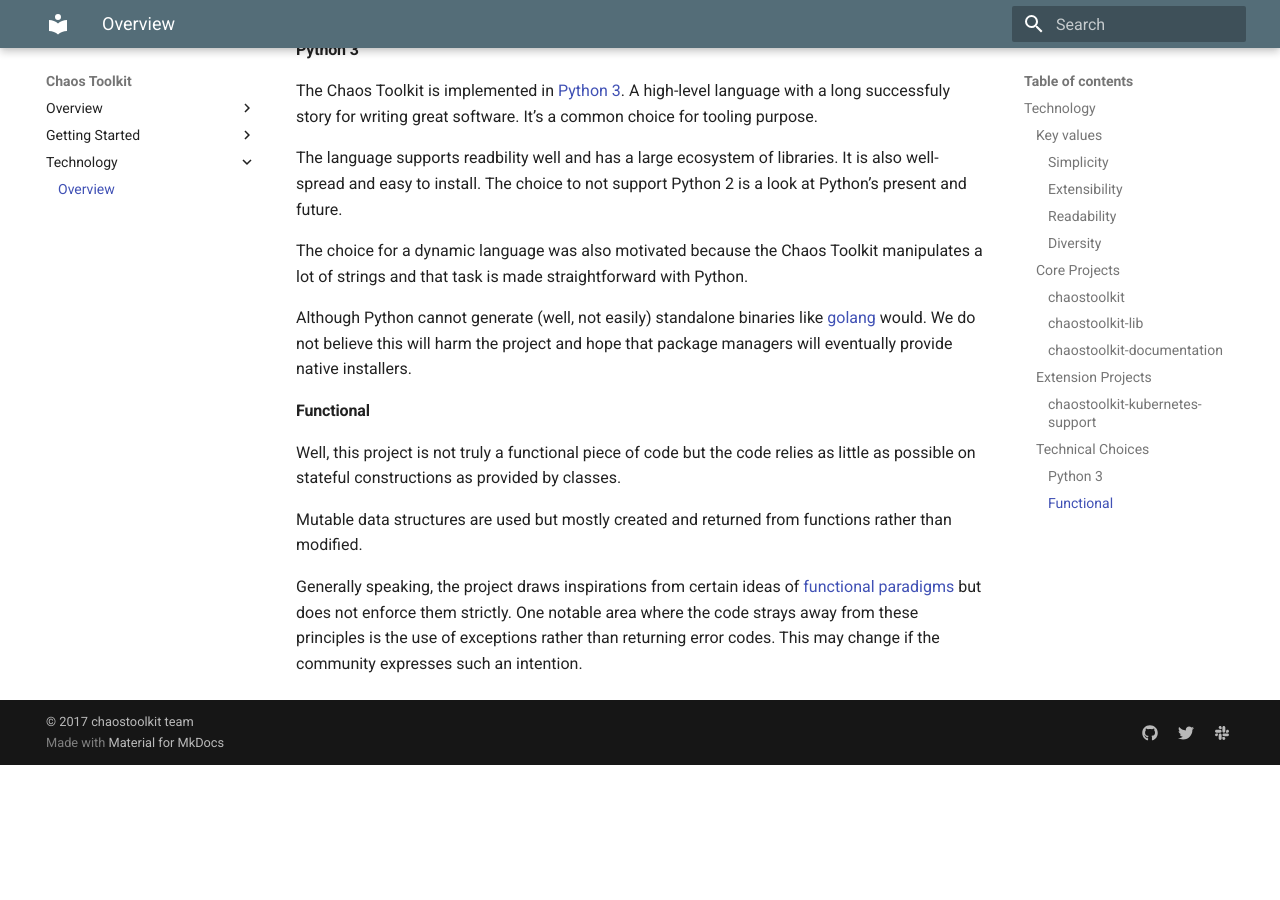
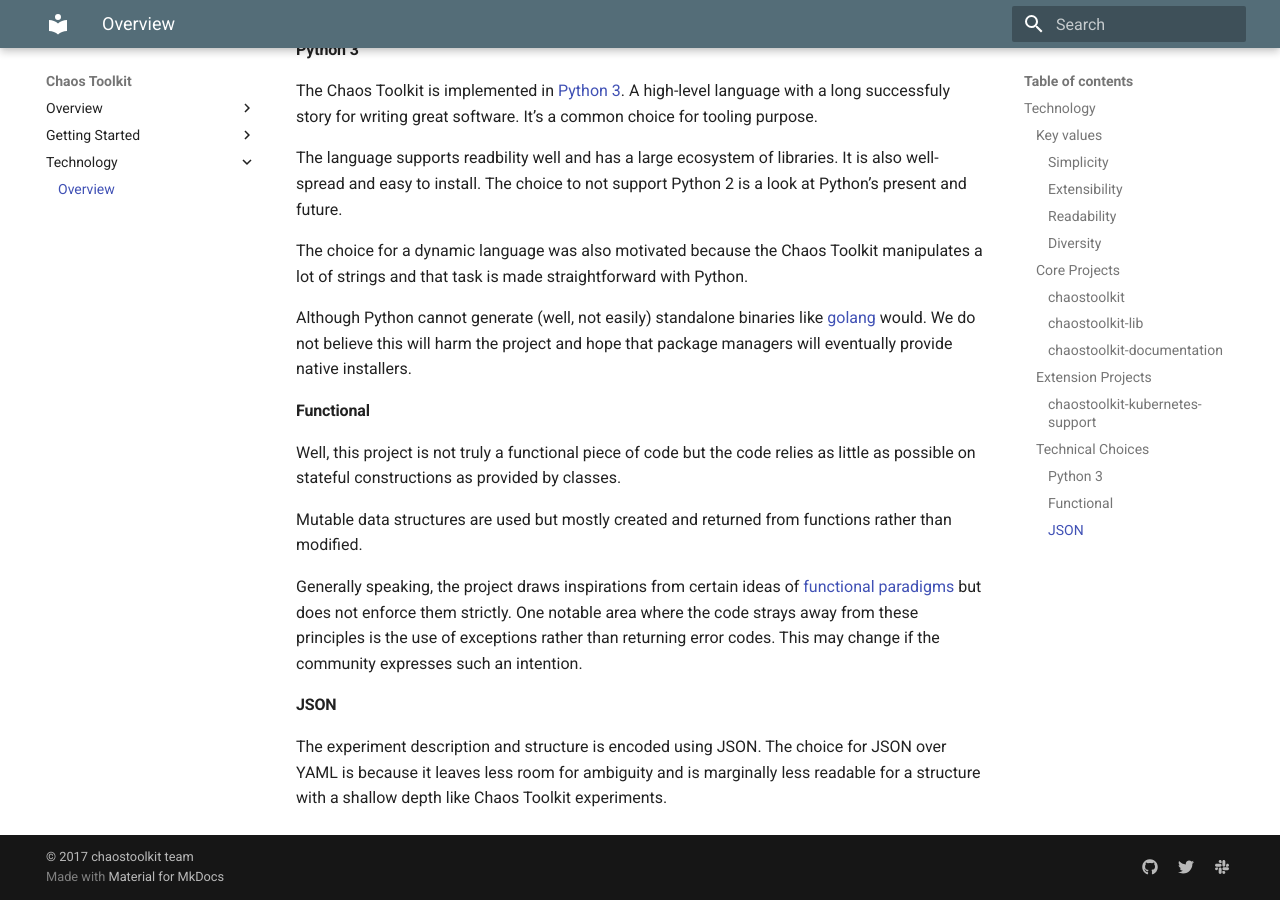
Before and after one commit to chaostoolkit/chaostoolkit-documentation, an MkDocs documentation site: the page built from sources/technology/index.md, in a window 1280 px wide and 900 px high, scrolled down 1933 px. Built offline with MkDocs 1.6.1 and Material for MkDocs 9.7.7, drawn with Linux system fonts in a browser that asks for light colours; old or Windows-style settings are respelled for this version of MkDocs; before the commit the page ends 2698 px from its top, so only the background shows below that.

Commit message:
json info

```diff
--- a/sources/technology/index.md
+++ b/sources/technology/index.md
@@ -130,3 +130,10 @@
 such an intention.
 
 [funcpara]: https://en.wikipedia.org/wiki/Functional_programming
+
+#### JSON
+
+The experiment description and structure is encoded using JSON. The choice for
+JSON over YAML is because it leaves less room for ambiguity and is marginally
+less readable for a structure with a shallow depth like Chaos Toolkit
+experiments.
```
